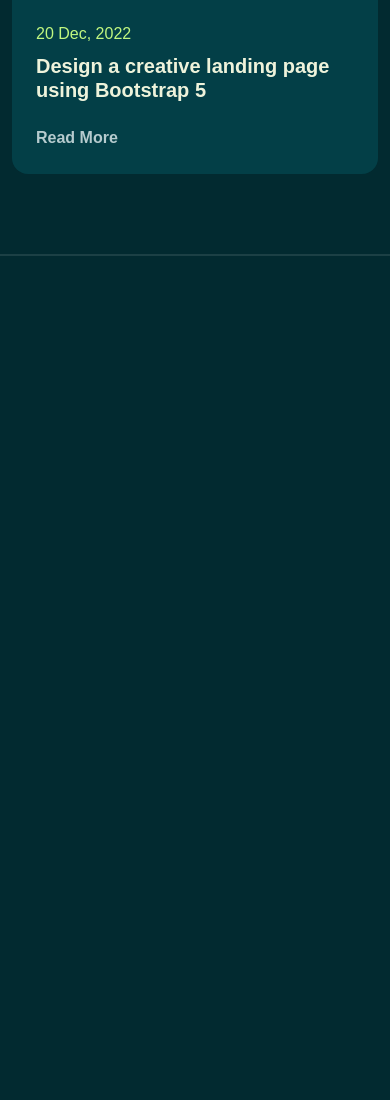
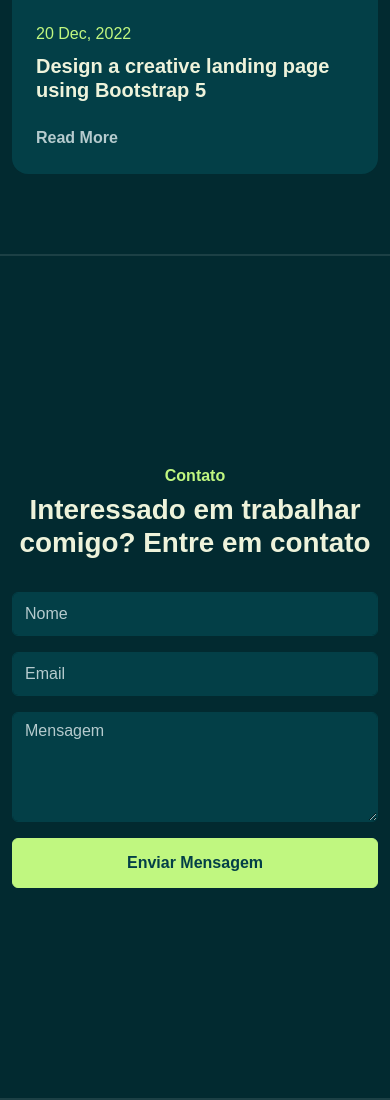
Before and after one commit to joaovictor-sf/joaovictor-sf.github.io, a plain HTML site: page index.html in a window 390 px wide. Shown: the part 8299-9399 px from the top of the page. Before the commit the page ends 8555 px from the top, so only its background shows below. Drawn offline with Linux system fonts and the light colour scheme; a web font is replaced by a local one.

Commit message:
add contact

```diff
--- a/assets/css/style.css
+++ b/assets/css/style.css
@@ -164,3 +164,23 @@
 .card-custom:hover .card-custom-image img{
     transform: scale(1.1);
 }
+
+/* CONTACT */
+#contact .form-control {
+    background-color: var(--color-base);
+    color: var(--color-body);
+    border-color: var(--color-base);
+}
+
+#contact .form-control:focus {
+    border-color: var(--color-brand);
+    box-shadow: none;
+}
+
+#contact .form-control::placeholder {
+    color: var(--color-body);
+}
+
+#contact input.form-control{
+    height: 44px;
+}
--- a/index.html
+++ b/index.html
@@ -423,6 +423,35 @@
             </div>
         </section>
 
+        <!-- Contact -->
+        <section id="contact" class="full-height px-lg-5">
+            <div class="container">
+
+                <div class="row justify-content-center text-center" data-aos="fade-up">
+                    <div class="col-lg-8 pb-4">
+                        <h6 class="text-brand">Contato</h6>
+                        <h1>Interessado em trabalhar comigo? Entre em contato</h1>
+                    </div>
+                    <div class="col-lg-8">
+                        <form action="" class="row g-lg-3 gy-3">
+                            <div class="form-group col-md-6">
+                                <input type="text" class="form-control" placeholder="Nome">
+                            </div>
+                            <div class="form-group col-md-6">
+                                <input type="email" class="form-control" placeholder="Email">
+                            </div>
+                            <div class="form-group col-12">
+                                <textarea name="" rows="4" class="form-control" placeholder="Mensagem"></textarea>
+                            </div>
+                            <div class="form-group col-12 d-grid">
+                                <button type="submit" class="btn btn-brand">Enviar Mensagem</button>
+                            </div>
+                        </form>
+                    </div>
+                </div>
+            </div>
+        </section>
+
     </div>
 
     <script src="./assets/js/bootstrap.bundle.min.js"></script>
```
